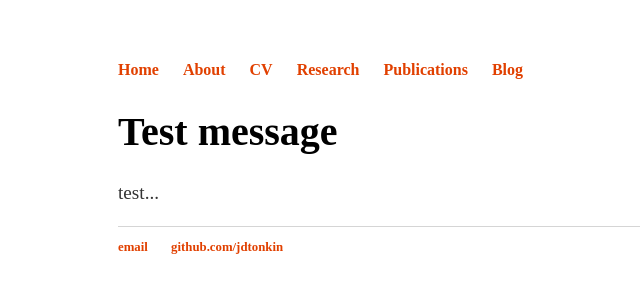
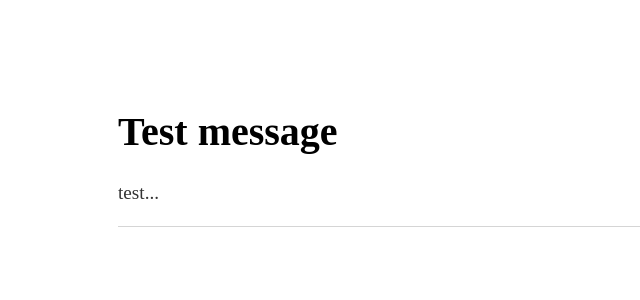
Before and after one commit to jdtonkin/jdtonkin.github.io, a Jekyll site: the page built from index.html, in a window 1280 px wide. Shown: the top 300 px of the page, without its empty margins (74-714 px from the left). Built offline with Jekyll 4.4.1, drawn with Linux system fonts in a browser that asks for light colours.

Commit message:
Update main.css

```diff
--- a/css/main.css
+++ b/css/main.css
@@ -14,12 +14,8 @@ h4 { font-size: 1.2em; }
 nav ul, footer ul { font-size: 1em; font-family: 'fira sans'; padding: 0px; list-style: none; font-weight: bold; }
 nav ul li, footer ul li { display: inline; margin-right: 20px; }
 
-#page-footer a {
+nav ul, a {
      color: #fff;
-}
-
-#page-footer a:hover {
-     color: #fa5705;
 }
 
 footer { border-top: 1px solid #d5d5d5; font-size: .8em; }
```
